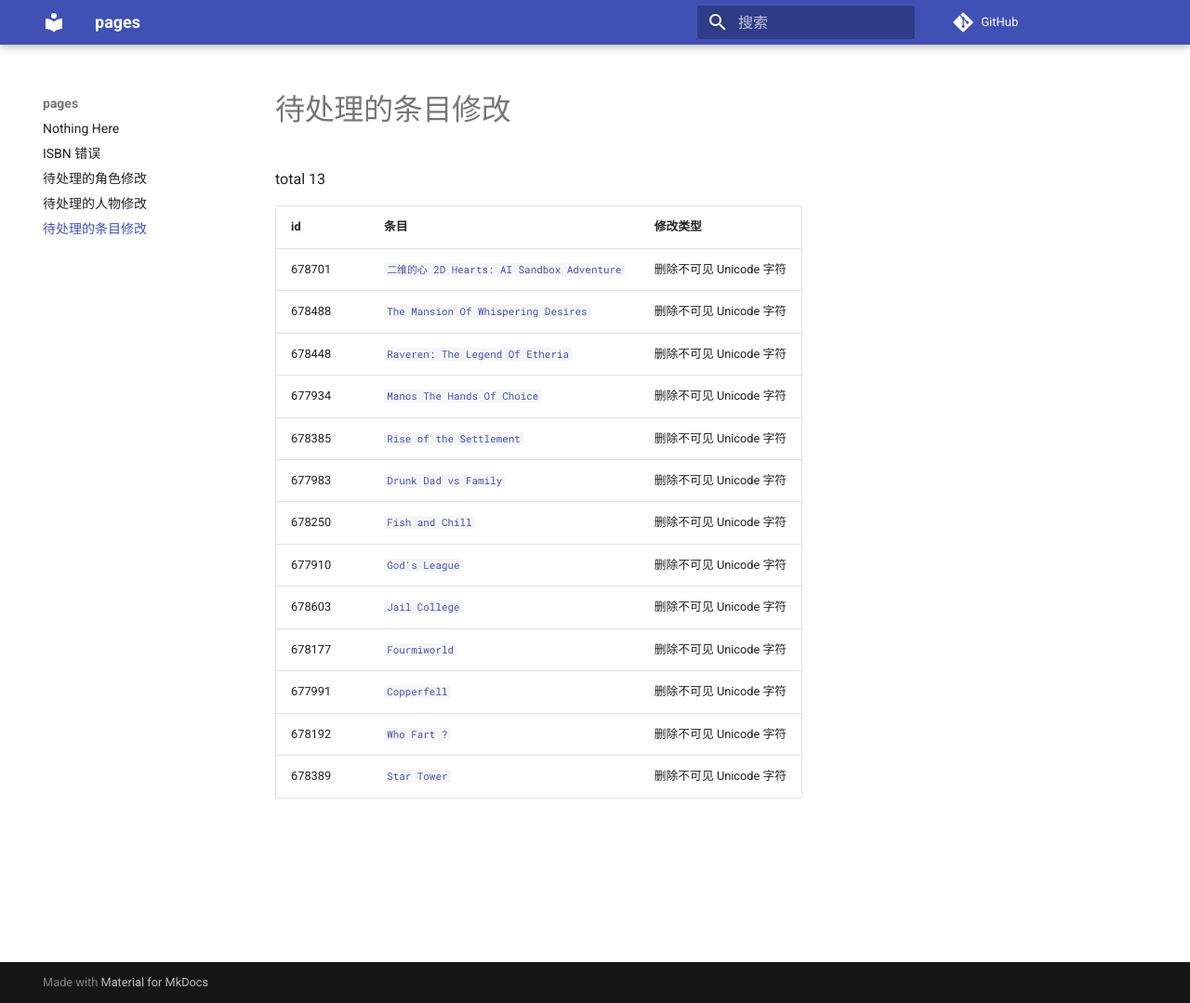
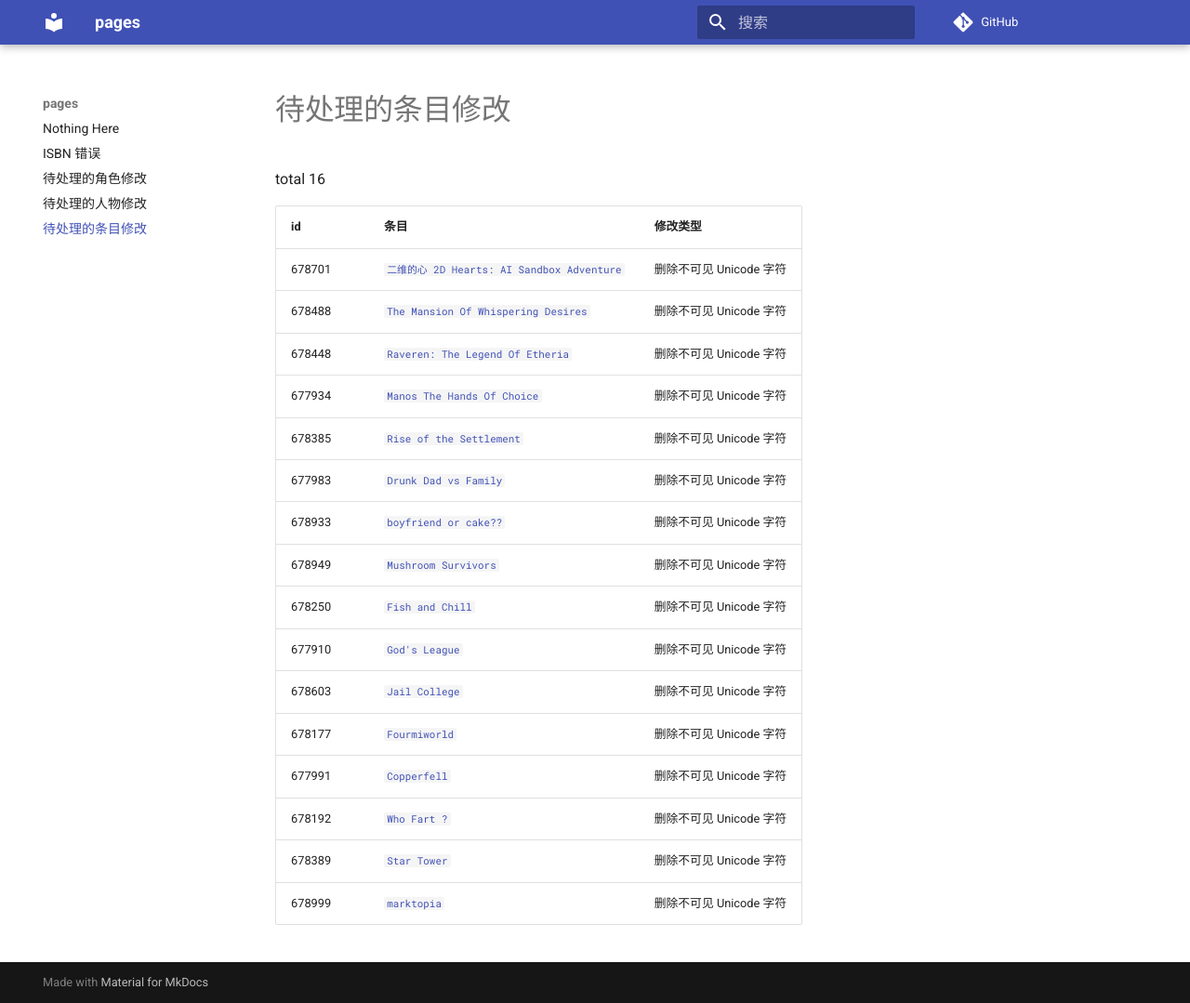
Before and after one commit to trim21/bangumi-pages, an MkDocs documentation site: the page built from docs/pending-subject-changes.md, in a window 1280 px wide and 1079 px high. Shown: the whole window at 93% size. Built offline with MkDocs 1.6.1 and Material for MkDocs 9.7.7, drawn with Linux system fonts in a browser that asks for light colours; comment, search, counter and statistics services are not loaded.

Commit message:
update pending-changes.md

```diff
--- a/docs/pending-subject-changes.md
+++ b/docs/pending-subject-changes.md
@@ -1,6 +1,6 @@
 # 待处理的条目修改
 
-total 13
+total 16
 
 | id | 条目 | 修改类型 |
 | --- | --- | --- |
@@ -10,6 +10,8 @@ total 13
 | 677934 | [`Manos The Hands Of Choice`](https://bgm.tv/subject/677934) | 删除不可见 Unicode 字符 |
 | 678385 | [`Rise of the Settlement`](https://bgm.tv/subject/678385) | 删除不可见 Unicode 字符 |
 | 677983 | [`Drunk Dad vs Family`](https://bgm.tv/subject/677983) | 删除不可见 Unicode 字符 |
+| 678933 | [`boyfriend or cake??`](https://bgm.tv/subject/678933) | 删除不可见 Unicode 字符 |
+| 678949 | [`Mushroom Survivors`](https://bgm.tv/subject/678949) | 删除不可见 Unicode 字符 |
 | 678250 | [`Fish and Chill`](https://bgm.tv/subject/678250) | 删除不可见 Unicode 字符 |
 | 677910 | [`God's League`](https://bgm.tv/subject/677910) | 删除不可见 Unicode 字符 |
 | 678603 | [`Jail College`](https://bgm.tv/subject/678603) | 删除不可见 Unicode 字符 |
@@ -17,3 +19,4 @@ total 13
 | 677991 | [`Copperfell`](https://bgm.tv/subject/677991) | 删除不可见 Unicode 字符 |
 | 678192 | [`Who Fart ?`](https://bgm.tv/subject/678192) | 删除不可见 Unicode 字符 |
 | 678389 | [`Star Tower`](https://bgm.tv/subject/678389) | 删除不可见 Unicode 字符 |
+| 678999 | [`marktopia`](https://bgm.tv/subject/678999) | 删除不可见 Unicode 字符 |
```
